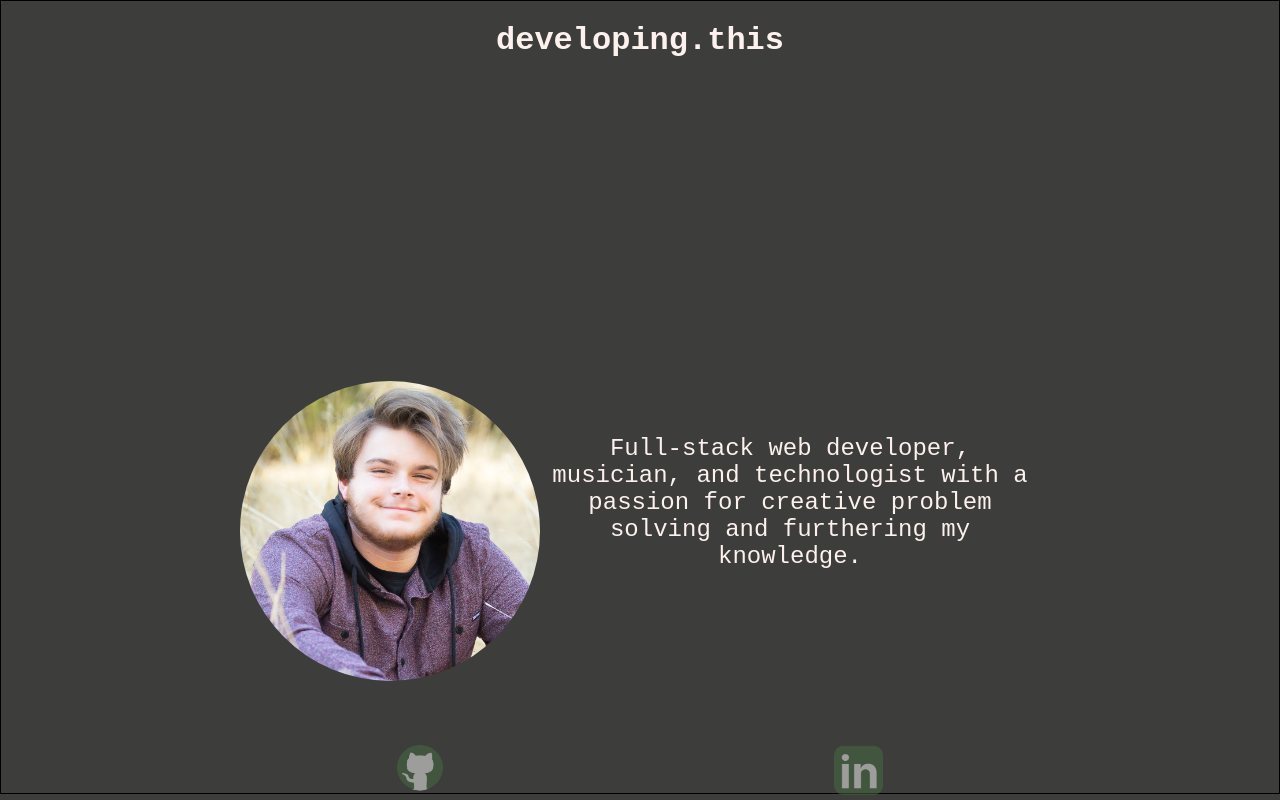
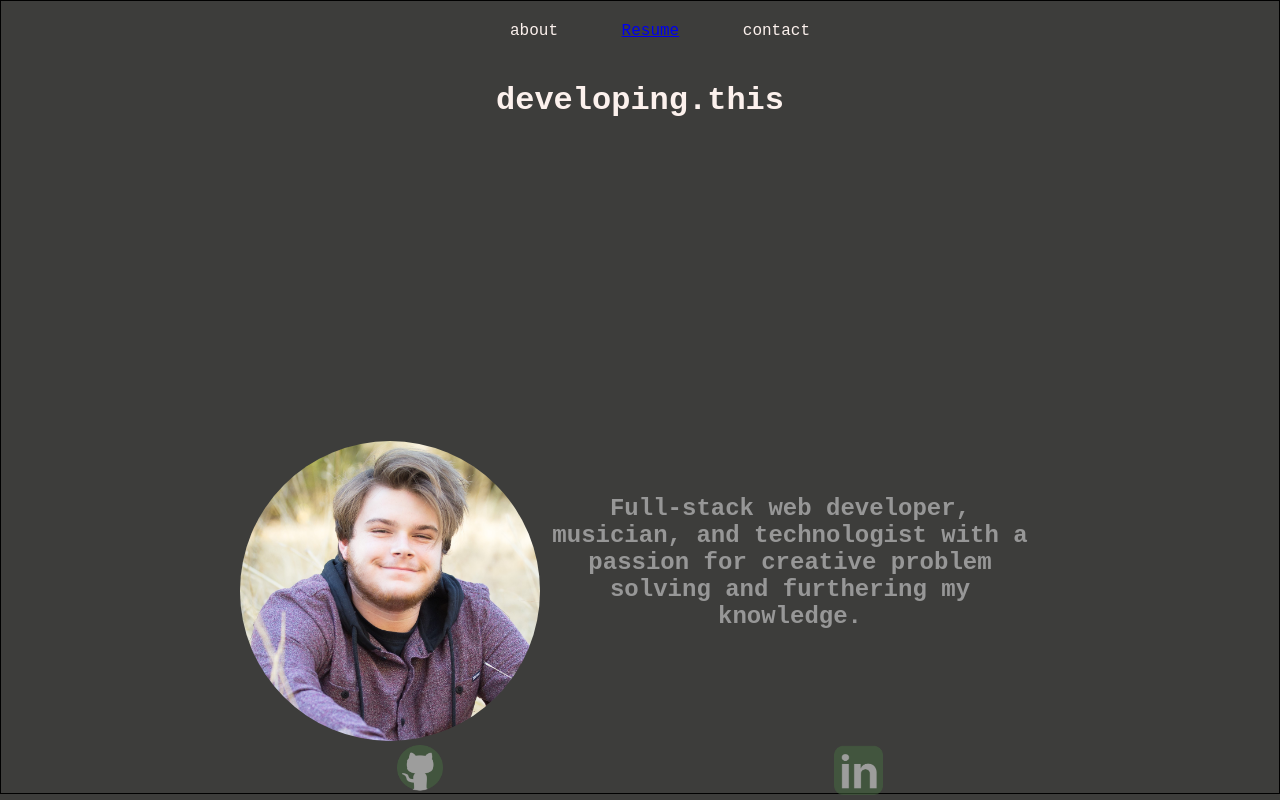
Before and after one commit to blaubachs/react-portfolio, a React (Create React App) app: page / in a window 1280 px wide. Shown: the top 800 px of the page. Built offline with nearby package versions, Linux system fonts and the light colour scheme; a web font is replaced by a local one.

Commit message:
updates to header

```diff
--- a/src/App.js
+++ b/src/App.js
@@ -1,6 +1,7 @@
 import "./App.css";
 import Avatar from "@mui/material/Avatar";
 import me from "./assets/img/me.jpg";
+import resume from "./assets/img/Ben_Laubach.pdf";
 import linkedInIcon from "./assets/img/linkedinicon.png";
 import githubIcon from "./assets/img/githubicon.png";
 import Work from "./components/Work";
@@ -37,6 +38,17 @@ function App() {
   return (
     <div className="App">
       <header className="hero">
+        <nav>
+          <ul className="nav-list">
+            <li>about</li>
+            <li>
+              <a href={resume} download>
+                Resume
+              </a>
+            </li>
+            <li id="contact">contact</li>
+          </ul>
+        </nav>
         <h1>developing.this</h1>
         <div className="header-avatar">
           <Avatar alt="Ben Laubach" src={me} sx={{ width: 300, height: 300 }} />
--- a/src/index.css
+++ b/src/index.css
@@ -6,10 +6,31 @@
   --light-green: #85ab88;
   --light-pink: #f0d2d1;
   --lighter: #fcf1ed;
+  --font-header-secondary: #979797;
 }
 
 * {
   font-family: "FOT-Rodin Pro", monospace;
+}
+
+ul {
+  list-style-type: none;
+}
+
+nav {
+  display: flex;
+  justify-content: space-between;
+  align-items: center;
+  padding: 0 20px;
+  background-color: var(--dark-grey);
+  height: 60px;
+}
+
+nav ul {
+  display: flex;
+  justify-content: space-between;
+  align-items: center;
+  width: 300px;
 }
 
 body {
@@ -37,10 +58,11 @@ body {
 
 .hero p {
   position: relative;
+  color: var(--font-header-secondary);
   width: 500px;
   top: 30px;
   font-size: 150%;
-  font-weight: 500;
+  font-weight: 600;
 }
 
 .icons {
```
Also changed, not shown: 1 other file (tests, documents, lock files or other folders).
